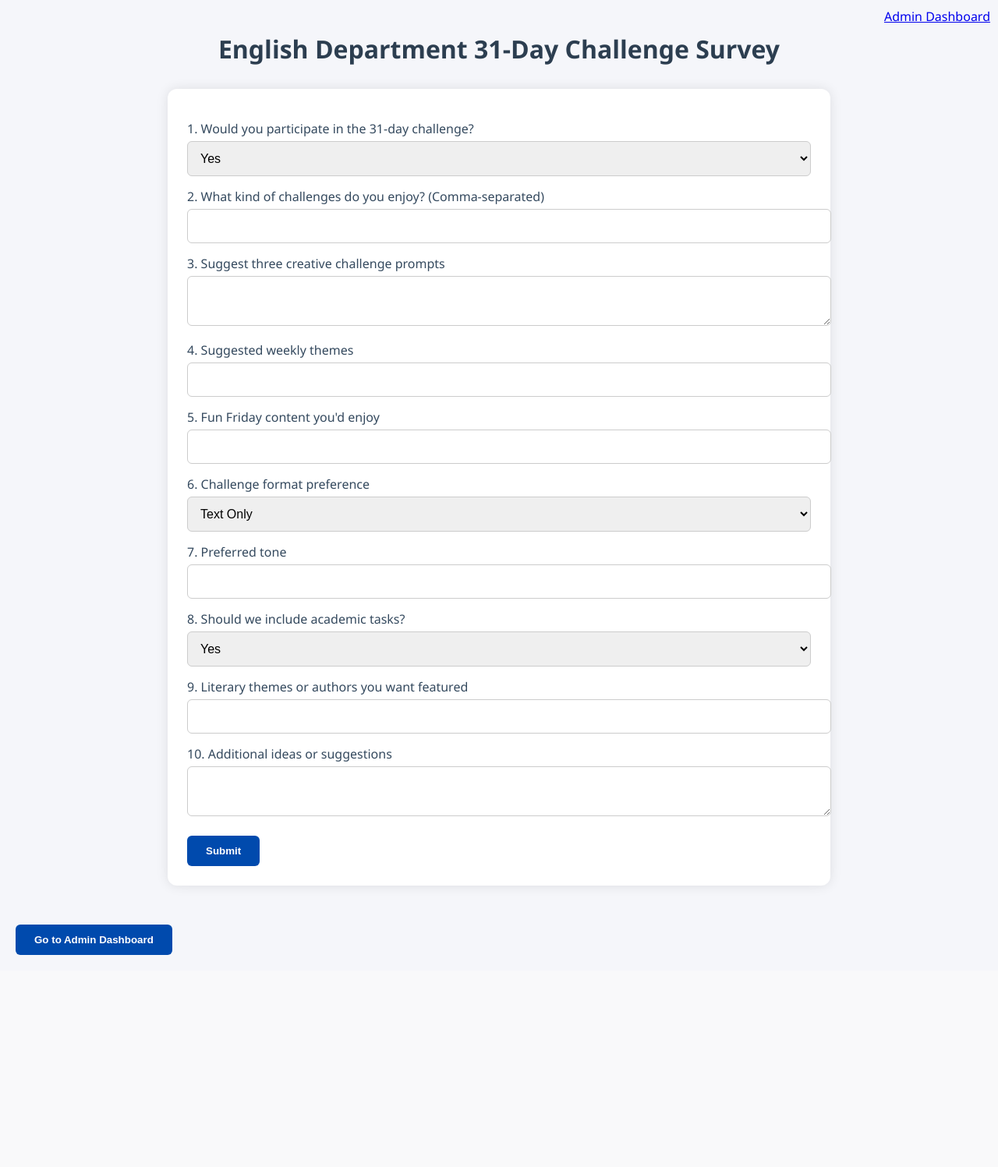
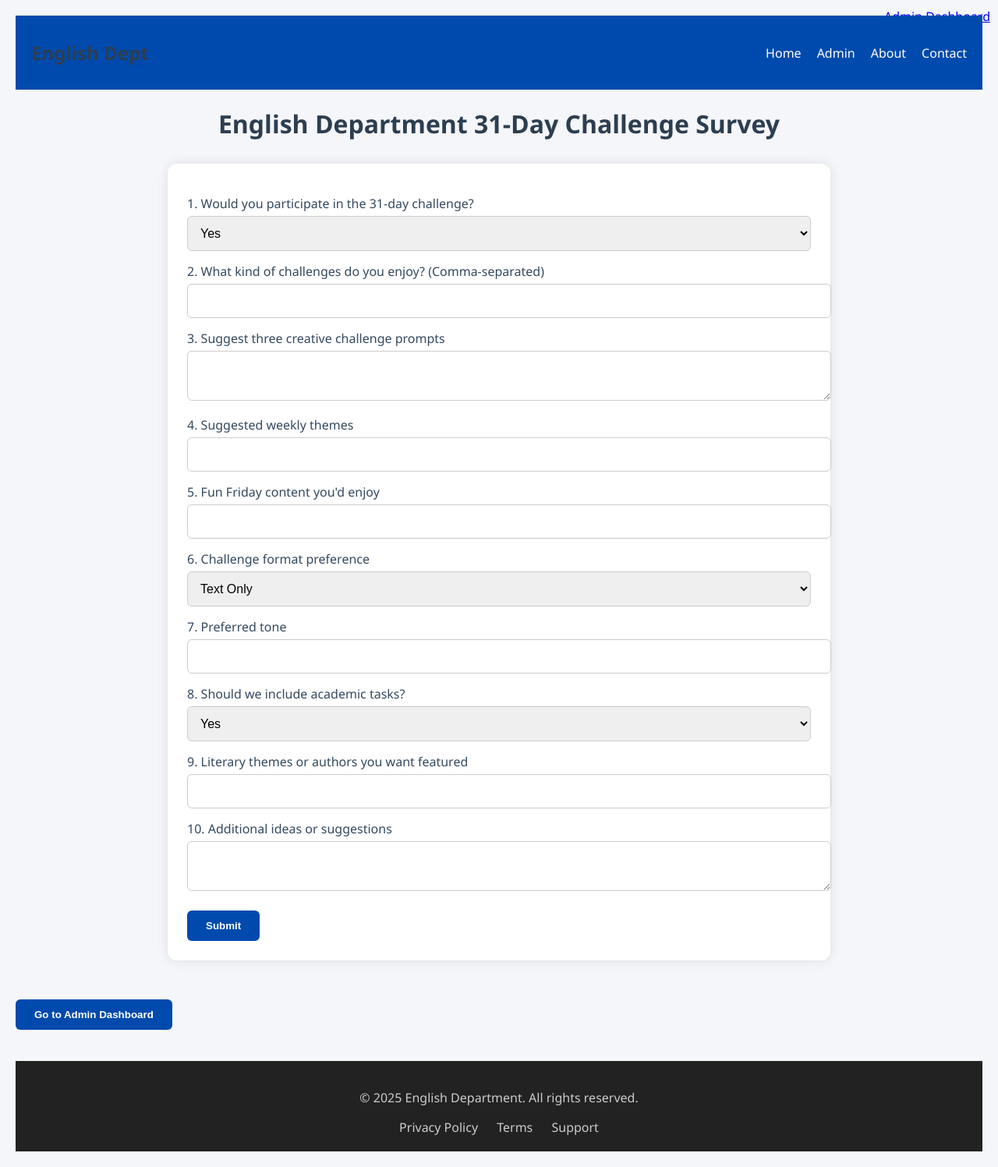
Before and after one commit to AondonaKATO/survey, a Flask app: page / in a window 1280 px wide. Shown: the whole page at 78% size. Before the commit the page ends 1225 px from the top, so only its background shows below. Run offline with Flask 3, Linux system fonts and the light colour scheme.

Commit message:
Headers and Footers

```diff
--- a/static/style.css
+++ b/static/style.css
@@ -63,3 +63,91 @@ a.admin-link {
   text-decoration: none;
   font-size: 14px;
 }
+
+/* Header styles */
+.header {
+  background-color: #004aad;
+  color: white;
+  padding: 15px 20px;
+  position: sticky;
+  top: 0;
+  z-index: 1000;
+}
+
+.header .container {
+  display: flex;
+  justify-content: space-between;
+  align-items: center;
+  flex-wrap: wrap;
+}
+
+.logo {
+  font-size: 1.5em;
+  font-weight: bold;
+}
+
+.nav {
+  display: flex;
+  gap: 20px;
+}
+
+.nav a {
+  color: white;
+  text-decoration: none;
+  font-weight: 500;
+}
+
+.nav a:hover {
+  text-decoration: underline;
+}
+
+.nav-toggle {
+  display: none;
+  background: none;
+  border: none;
+  font-size: 1.5em;
+  color: white;
+  cursor: pointer;
+}
+
+/* Footer styles */
+.footer {
+  background-color: #222;
+  color: #ccc;
+  padding: 20px;
+  text-align: center;
+  margin-top: 40px;
+}
+
+.footer-links {
+  margin-top: 10px;
+}
+
+.footer-links a {
+  color: #ccc;
+  margin: 0 10px;
+  text-decoration: none;
+}
+
+.footer-links a:hover {
+  text-decoration: underline;
+}
+
+/* Mobile responsiveness */
+@media (max-width: 768px) {
+  .nav {
+    display: none;
+    flex-direction: column;
+    width: 100%;
+    background-color: #004aad;
+    padding: 10px;
+  }
+
+  .nav.show {
+    display: flex;
+  }
+
+  .nav-toggle {
+    display: block;
+  }
+}
--- a/templates/index.html
+++ b/templates/index.html
@@ -11,6 +11,19 @@
 
 </head>
 <body>
+  <header class="header">
+  <div class="container">
+    <h1 class="logo">English Dept</h1>
+    <nav class="nav" id="navMenu">
+      <a href="/">Home</a>
+      <a href="/templates/admin">Admin</a>
+      <a href="#about">About</a>
+      <a href="#contact">Contact</a>
+    </nav>
+    <button class="nav-toggle" onclick="toggleMenu()">☰</button>
+  </div>
+</header>
+<div class="main-content">
   <h1>English Department 31-Day Challenge Survey</h1>
   <form id="surveyForm">
     <label>1. Would you participate in the 31-day challenge?</label>
@@ -61,7 +74,7 @@
   <a href="/admin" style="position: fixed; top: 10px; right: 10px;">Admin Dashboard</a>
 
   <button onclick="window.location.href='/admin'">Go to Admin Dashboard</button>
-
+</div>
 
   <script>
     document.getElementById("surveyForm").addEventListener("submit", async function (e) {
@@ -82,6 +95,24 @@
         alert("Submission failed. Try again later.");
       }
     });
+
   </script>
+  <script>
+  function toggleMenu() {
+    const nav = document.getElementById("navMenu");
+    nav.classList.toggle("show");
+  }
+</script>
+
+  <footer class="footer">
+  <div class="footer-content">
+    <p>&copy; 2025 English Department. All rights reserved.</p>
+    <div class="footer-links">
+      <a href="#">Privacy Policy</a>
+      <a href="#">Terms</a>
+      <a href="#">Support</a>
+    </div>
+  </div>
+</footer>
 </body>
 </html>
```
